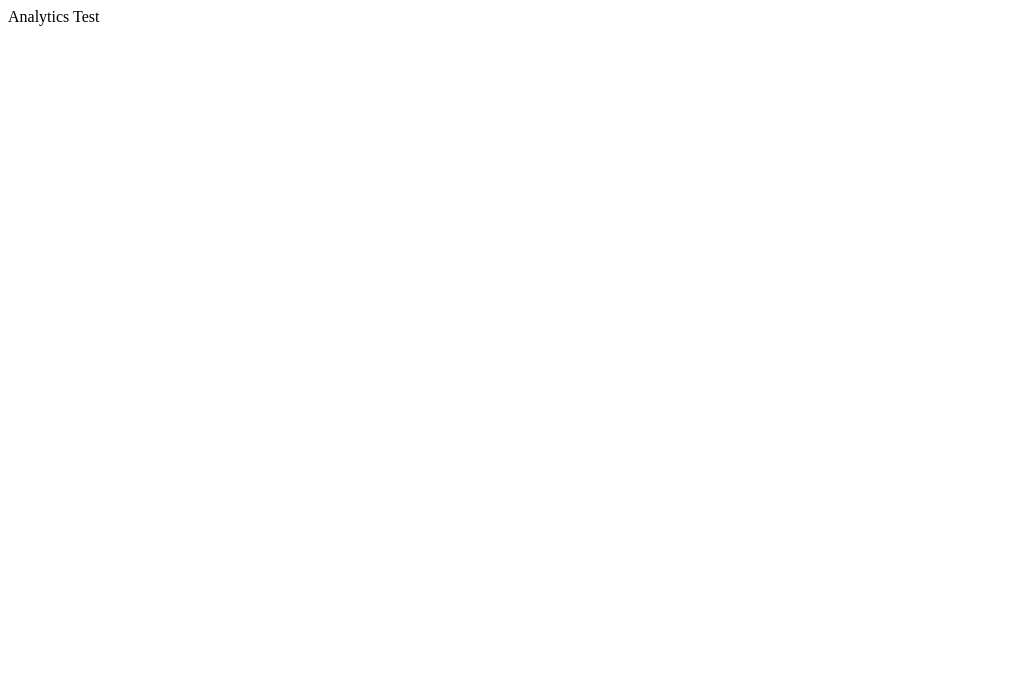
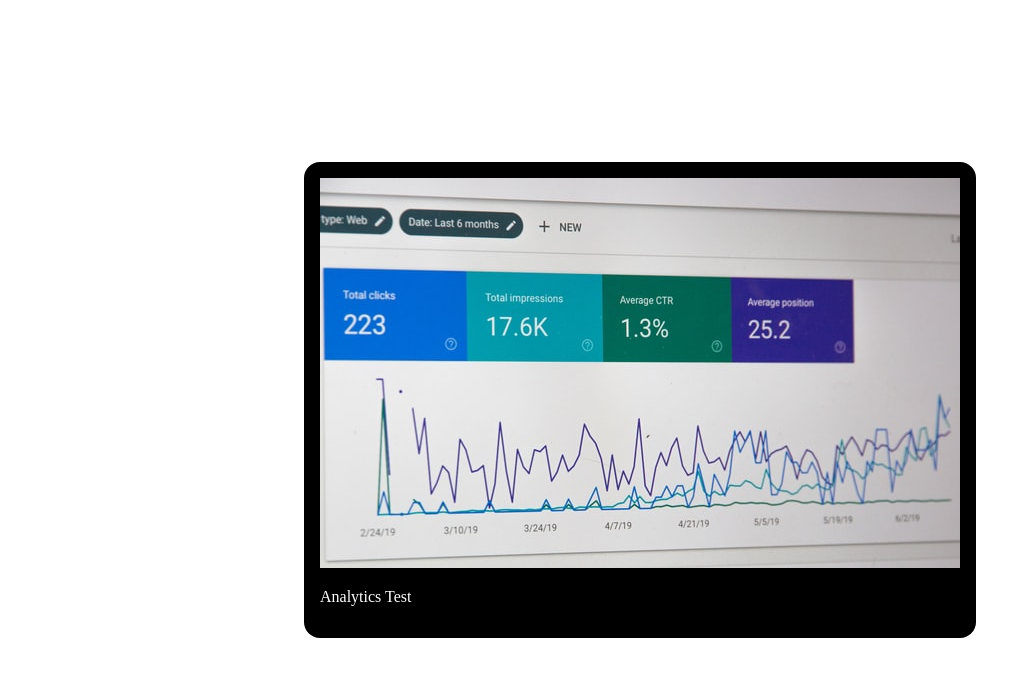
Before and after one commit to uenishikat/pages_sample, a plain HTML site: page index.html in a window 1280 px wide. Shown: the whole page, without its empty margins (0-1031 px from the left). Drawn offline with Linux system fonts and the light colour scheme.

Commit message:
Update index.html

```diff
--- a/index.html
+++ b/index.html
@@ -11,6 +11,20 @@
 
   gtag('config', 'G-3B9RT44LER');
 </script>
+	  <style>
+    body {
+        background: white }
+    section {
+        background: black;
+        color: white;
+        border-radius: 1em;
+        padding: 1em;
+        position: absolute;
+        top: 50%;
+        left: 50%;
+        margin-right: -50%;
+        transform: translate(-50%, -50%) }
+  </style>
 
 	<meta charset="UTF-8">
 	<meta http-equiv="X-UA-Compatible" content="IE=edge">
@@ -19,7 +33,9 @@
 </head>
 
 <body>
-	Analytics Test
+	<section><img src="./analytics.jpg" alt="analytics">
+		<p>Analytics Test</p>
+	</section>
 </body>
 
 </html>
```
